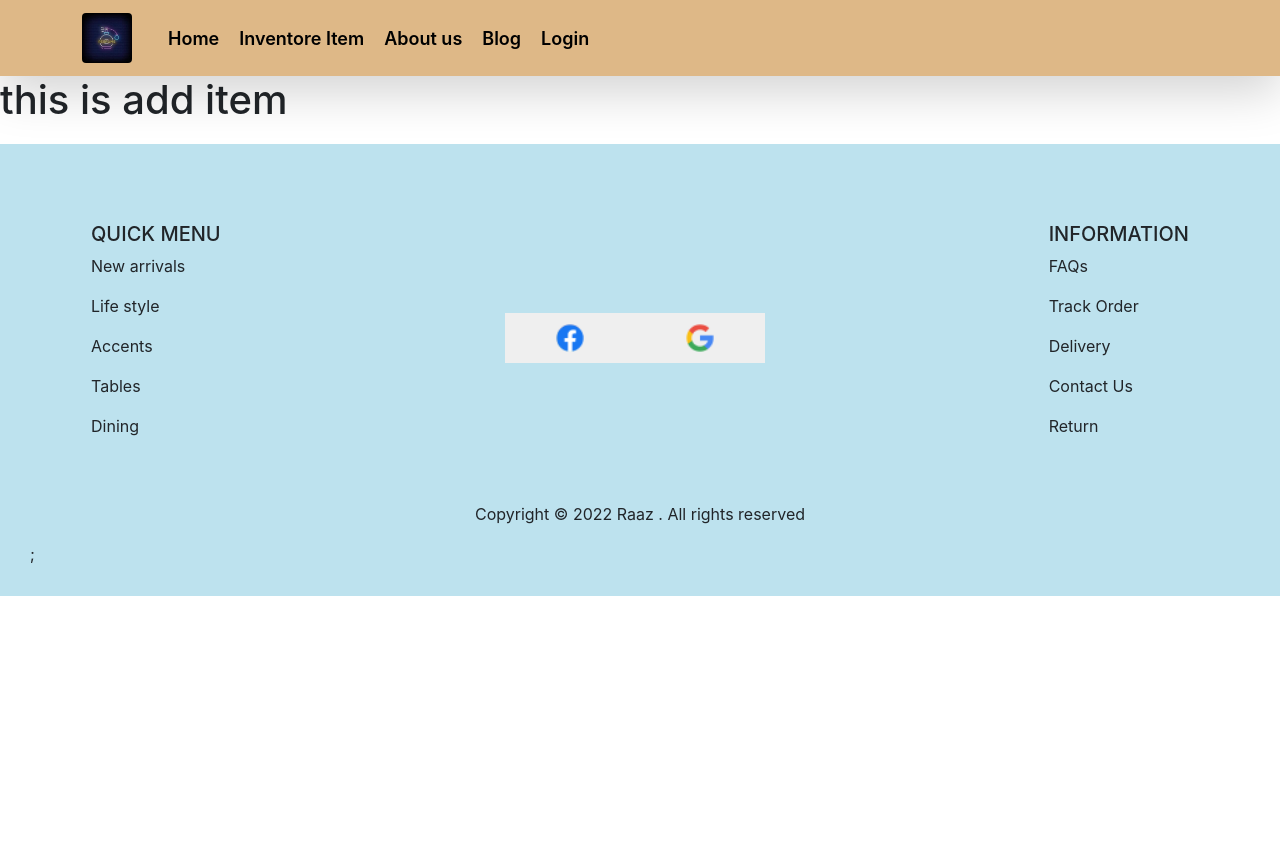
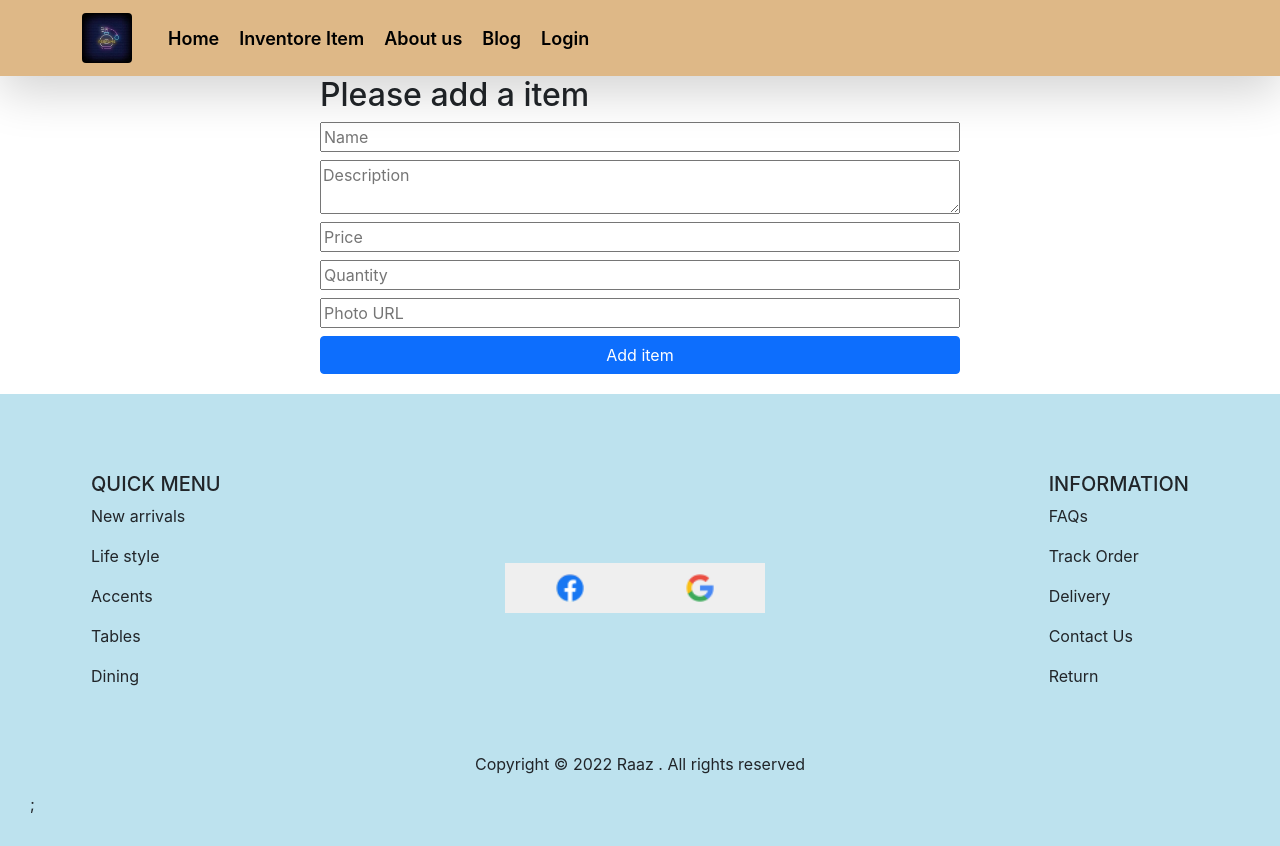
Before and after one commit to Raselraaz123/Raaz_Perfume_Store_client-side, a React (Create React App) app: page /addItem in a window 1280 px wide. Before the commit the page ends 800 px from the top, so only its background shows below. Built offline with nearby package versions, Linux system fonts and the light colour scheme; no server answers.

Commit message:
add react hook form

```diff
--- a/package.json
+++ b/package.json
@@ -13,6 +13,7 @@
     "react-bootstrap": "^2.3.1",
     "react-dom": "^18.1.0",
     "react-firebase-hooks": "^5.0.3",
+    "react-hook-form": "^7.30.0",
     "react-router-dom": "^6.3.0",
     "react-scripts": "5.0.1",
     "react-toastify": "^8.2.0",
--- a/src/components/Page/AddItem/AddItem.js
+++ b/src/components/Page/AddItem/AddItem.js
@@ -1,9 +1,57 @@
 import React from 'react';
+import { useForm } from "react-hook-form";
+const AddItem = () => {
+   const { register, handleSubmit } = useForm();
+   const onSubmit = (data) => {
+     console.log(data);
+     const url = `http://localhost:5000/perfume`;
+     fetch(url, {
+       method: "POST",
+       headers: {
+         "content-type": "application/json",
+       },
+       body: JSON.stringify(data),
+     })
+       .then((res) => res.json())
+       .then((result) => {
+         console.log(result);
+       });
+   };
 
-const AddItem = () => {
   return (
-    <div>
-      <h1>this is add item</h1>
+    <div className="w-50 mx-auto">
+      <h2>Please add a item</h2>
+      <form className="d-flex flex-column" onSubmit={handleSubmit(onSubmit)}>
+        <input
+          className="mb-2"
+          placeholder="Name"
+          {...register("name", { required: true, maxLength: 20 })}
+        />
+        <textarea
+          className="mb-2"
+          placeholder="Description"
+          {...register("description")}
+        />
+        <input
+          className="mb-2"
+          placeholder="Price"
+          type="number"
+          {...register("price")}
+        />
+        <input
+          className="mb-2"
+          placeholder="Quantity"
+          type="number"
+          {...register("Quantity")}
+        />
+        <input
+          className="mb-2"
+          placeholder="Photo URL"
+          type="text"
+          {...register("img")}
+        />
+        <input className="btn btn-primary" type="submit" value="Add item" />
+      </form>
     </div>
   );
 };
--- a/src/components/Page/ManageInventories/ManageInventories.js
+++ b/src/components/Page/ManageInventories/ManageInventories.js
@@ -2,22 +2,19 @@ import React from 'react';
 import { useNavigate } from 'react-router-dom';
 import usePerfume from '../../../hooks/usePerfume';
 import ManageInventoriesItem from '../ManageInventoriesItem/ManageInventoriesItem';
-import './ManageInventories.css'
+import  './ManageInventories.css'
+
 
 const ManageInventories = () => {
-  const [perfumes, setPerfumes] = usePerfume();
+  const [perfumes, setPerfumes] = usePerfume()
   const navigate = useNavigate();
-
-  const handleAddItem = () => {
-    navigate("/addItem");
-  }
 
     const handleDelete = (id) => {
       const proceed = window.confirm("Are you sure this item delete?");
       if (proceed) {
         const url = `https://peaceful-crag-68907.herokuapp.com/perfume/${id}`;
         fetch(url, {
-          method: "DELETE"
+          method: "DELETE",
         })
           .then((res) => res.json())
           .then((data) => {
@@ -26,7 +23,11 @@ const ManageInventories = () => {
             setPerfumes(remaining);
           });
       }
-    };
+  };
+  const handleAddIttem = () => {
+    navigate('/addItem')
+  }
+
   return (
     <div>
       <h1 className="text-center m-5"> Manage inventories </h1>
@@ -39,13 +40,10 @@ const ManageInventories = () => {
           ></ManageInventoriesItem>
         ))}
       </div>
-      <div className="add-item">
+      <div className='add-item'>
         <button
-          onClick={handleAddItem}
-          className="btn btn-primary m-5 w-50 py-3 font-size"
-        >
-          Add item
-        </button>
+        onClick={handleAddIttem}
+          className='btn btn-primary m-5 w-50 py-3 font-size'>Add item</button>
       </div>
     </div>
   );
```
Also changed, not shown: 1 other file (tests, documents, lock files or other folders).
